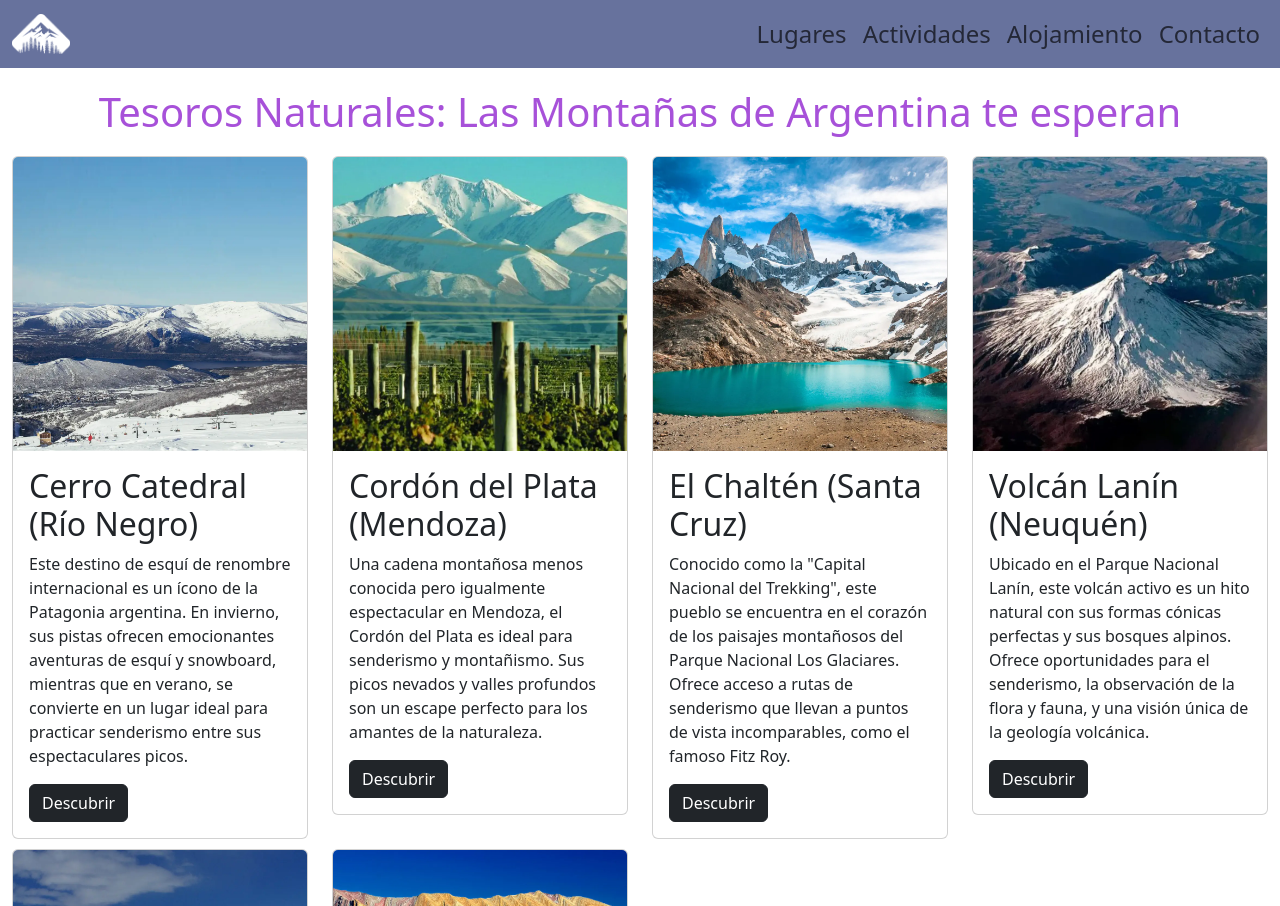
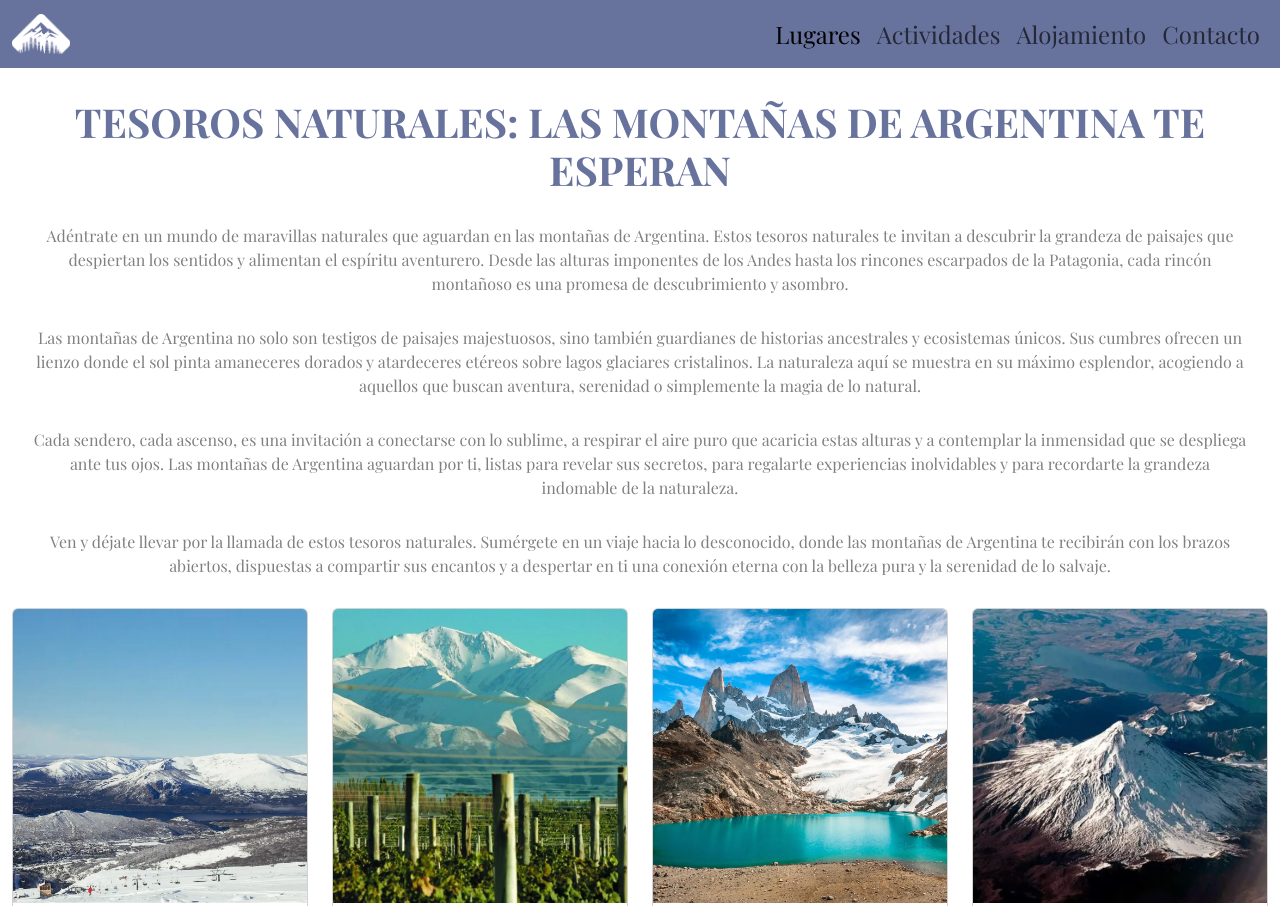
Before and after one commit to Diegoariel3/ProyectoTurismoCoder, a plain HTML site: page pages/lugares.html in a window 1280 px wide. Shown: the top 906 px of the page. Drawn offline with nearby package versions, Linux system fonts and the light colour scheme.

Commit message:
add style pages places & change font family

```diff
--- a/css/style.css
+++ b/css/style.css
@@ -1,10 +1,10 @@
-@import url('https://fonts.googleapis.com/css2?family=Lato:wght@300;400;700&display=swap');
+@import url('https://fonts.googleapis.com/css2?family=Playfair+Display:wght@400;700;900&display=swap');
 * {
     margin: 0;
     padding: 0;
+    font-family: 'Playfair Display', serif;
 }
 html {
-    font-family: 'Lato', sans-serif;
     background-color: rgba(254, 217, 237, 0.5);
 }
     .primary_nav img {
@@ -19,7 +19,7 @@ header {
     header h2 {
         color: rgb(103, 114, 157);
         font-size: 50px;
-        font-weight: bold;
+        font-weight: 900;
         text-align: center;
     }
     header img {
@@ -62,7 +62,7 @@ header {
         text-align: center;
         margin: 20px;
     }
-    .main_contain p {
+    .main_contain p , .style-p {
         color: gray;
         font-size: 16px;
         text-align: center;
@@ -183,9 +183,15 @@ header {
     background-color: rgb(103, 114, 157);
 }
 .title-places {
-    color: hsla(278, 70%, 48%, 0.8);
+    color: rgb(103, 114, 157);
     text-align: center;
-    margin: 20px;
+    font-weight: 700;
+    text-transform: uppercase;
+    margin: 30px;
+}
+.bg-custom {
+    background-color: rgb(103, 114, 157);
+    color: rgb(254, 217, 237);
 }
 /* ends page places*/
 /* starts page activities*/
@@ -284,11 +290,6 @@ header {
             height: 100vh;
             width: auto;
         }
-    .primary_nav img {
-        height: 50px;
-    }
-    .primary_nav ul {
-        display: none;
     }
     .header_title h2 span {
         color: #383a39;
@@ -315,7 +316,6 @@ header {
     width: 70%;
    }
    /*Contact*/
-}
 @media (width > 450px) {
     .ww-50 {
         width: 100%;
--- a/pages/lugares.html
+++ b/pages/lugares.html
@@ -6,9 +6,9 @@
     <title>Lugares</title>
     <!--favicon-->
     <link rel="shortcut icon" href="../img/logo.png" type="image/x-icon">
-    <link rel="stylesheet" href="../css/style.css">
     <!--css bs-->
     <link href="https://cdn.jsdelivr.net/npm/bootstrap@5.3.2/dist/css/bootstrap.min.css" rel="stylesheet" integrity="sha384-T3c6CoIi6uLrA9TneNEoa7RxnatzjcDSCmG1MXxSR1GAsXEV/Dwwykc2MPK8M2HN" crossorigin="anonymous">
+    <link rel="stylesheet" href="../css/style.css">
 </head>
 
 <body>
@@ -22,16 +22,16 @@
           <div class="collapse navbar-collapse" id="navbarSupportedContent">
             <ul class="navbar-nav ms-auto mb-2 mb-lg-0">
               <li class="nav-item">
-                <a class="nav-link" aria-current="page" href="./pages/lugares.html">Lugares</a>
+                <a class="nav-link active" aria-current="page" href="#">Lugares</a>
               </li>
               <li class="nav-item">
-                <a class="nav-link" href="./pages/actividades.html">Actividades</a>
+                <a class="nav-link" href="../pages/actividades.html">Actividades</a>
               </li>
               <li class="nav-item">
-                <a class="nav-link" href="./pages/alojamiento.html">Alojamiento</a>
+                <a class="nav-link" href="../pages/alojamiento.html">Alojamiento</a>
               </li>
               <li class="nav-item">
-                <a class="nav-link" href="./pages/contacto.html">Contacto</a>
+                <a class="nav-link" href="../pages/contacto.html">Contacto</a>
               </li>
             </ul>
           </div>
@@ -41,59 +41,63 @@
     <!--starts section places-->
     <main class="container-fluid">
         <h1 class="title-places">Tesoros Naturales: Las Montañas de Argentina te esperan</h1>
+        <p class="style-p">Adéntrate en un mundo de maravillas naturales que aguardan en las montañas de Argentina. Estos tesoros naturales te invitan a descubrir la grandeza de paisajes que despiertan los sentidos y alimentan el espíritu aventurero. Desde las alturas imponentes de los Andes hasta los rincones escarpados de la Patagonia, cada rincón montañoso es una promesa de descubrimiento y asombro.</p>
+        <p class="style-p"> Las montañas de Argentina no solo son testigos de paisajes majestuosos, sino también guardianes de historias ancestrales y ecosistemas únicos. Sus cumbres ofrecen un lienzo donde el sol pinta amaneceres dorados y atardeceres etéreos sobre lagos glaciares cristalinos. La naturaleza aquí se muestra en su máximo esplendor, acogiendo a aquellos que buscan aventura, serenidad o simplemente la magia de lo natural.</p>
+        <p class="style-p">Cada sendero, cada ascenso, es una invitación a conectarse con lo sublime, a respirar el aire puro que acaricia estas alturas y a contemplar la inmensidad que se despliega ante tus ojos. Las montañas de Argentina aguardan por ti, listas para revelar sus secretos, para regalarte experiencias inolvidables y para recordarte la grandeza indomable de la naturaleza.</p>
+        <p class="style-p"> Ven y déjate llevar por la llamada de estos tesoros naturales. Sumérgete en un viaje hacia lo desconocido, donde las montañas de Argentina te recibirán con los brazos abiertos, dispuestas a compartir sus encantos y a despertar en ti una conexión eterna con la belleza pura y la serenidad de lo salvaje.</p>
         <div class="row">
             <article class="col-sm-12 col-md-6 col-lg-3 cards_places">
-                <div class="card">
+                <div class="card h-100">
                     <img src="../img/cerrocatedral.webp" class="card-img-top" alt="Cadena de Montañas nevadas">
                     <div class="card-body">
                     <h2 class="card-title">Cerro Catedral (Río Negro)</h2>
                     <p class="card-text">Este destino de esquí de renombre internacional es un ícono de la Patagonia argentina. En invierno, sus pistas ofrecen emocionantes aventuras de esquí y snowboard, mientras que en verano, se convierte en un lugar ideal para practicar senderismo entre sus espectaculares picos.</p>
-                    <a href="#" class="btn btn-dark">Descubrir</a>
+                    <a href="#" class="btn bg-custom">Descubrir</a>
                 </div>
             </article>
             <article class="col-sm-12 col-md-6 col-lg-3">
-                <div class="card">
+                <div class="card h-100">
                     <img src="../img/cordondelplata.webp" class="card-img-top" alt="Viñedo con montañas nevadas de fondo">
                     <div class="card-body">
                     <h2 class="card-title">Cordón del Plata (Mendoza)</h2>
-                    <p class="card-text">Una cadena montañosa menos conocida pero igualmente espectacular en Mendoza, el Cordón del Plata es ideal para senderismo y montañismo. Sus picos nevados y valles profundos son un escape perfecto para los amantes de la naturaleza.</p>
-                    <a href="#" class="btn btn-dark">Descubrir</a>
+                    <p class="card-text ">Una cadena montañosa menos conocida pero igualmente espectacular en Mendoza, el Cordón del Plata es ideal para senderismo y montañismo. Sus picos nevados y valles profundos son un escape perfecto para los amantes de la naturaleza.</p>
+                    <a href="#" class="btn bg-custom">Descubrir</a>
                 </div>
             </article>
             <article class="col-sm-12 col-md-6 col-lg-3">
-                <div class="card">
+                <div class="card h-100">
                     <img src="../img/elchalten.webp" class="card-img-top" alt="Lago turquesa con montañas en el fondo">
                     <div class="card-body">
                     <h2 class="card-title">El Chaltén (Santa Cruz)</h2>
-                    <p class="card-text">Conocido como la "Capital Nacional del Trekking", este pueblo se encuentra en el corazón de los paisajes montañosos del Parque Nacional Los Glaciares. Ofrece acceso a rutas de senderismo que llevan a puntos de vista incomparables, como el famoso Fitz Roy.</p>
-                    <a href="#" class="btn btn-dark">Descubrir</a>
+                    <p class="card-text ">Conocido como la "Capital Nacional del Trekking", este pueblo se encuentra en el corazón de los paisajes montañosos del Parque Nacional Los Glaciares. Ofrece acceso a rutas de senderismo que llevan a puntos de vista incomparables, como el famoso Fitz Roy.</p>
+                    <a href="#" class="btn bg-custom">Descubrir</a>
                 </div>
             </article>
             <article class="col-sm-12 col-md-6 col-lg-3">
-                <div class="card">
+                <div class="card h-100">
                     <img src="../img/lanin.webp" class="card-img-top" alt="Vista aerea de volcan nevado">
                     <div class="card-body">
                     <h2 class="card-title">Volcán Lanín (Neuquén)</h2>
                     <p class="card-text">Ubicado en el Parque Nacional Lanín, este volcán activo es un hito natural con sus formas cónicas perfectas y sus bosques alpinos. Ofrece oportunidades para el senderismo, la observación de la flora y fauna, y una visión única de la geología volcánica.</p>
-                    <a href="#" class="btn btn-dark">Descubrir</a>
+                    <a href="#" class="btn bg-custom">Descubrir</a>
                 </div>
             </article>
             <article class="col-sm-12 col-md-6 col-lg-3">
-                <div class="card">
+                <div class="card h-100">
                     <img src="../img/laslenas.webp" class="card-img-top" alt="Vista panorámica de valle nevado">
                     <div class="card-body">
                     <h2 class="card-title">Valle de las Leñas (Mendoza)</h2>
                     <p class="card-text">Reconocido como un destino de esquí de clase mundial, el Valle de las Leñas atrae a entusiastas de los deportes de invierno con su nieve polvo y sus pistas desafiantes, ofreciendo una experiencia inolvidable en medio de las montañas mendocinas.</p>
-                    <a href="#" class="btn btn-dark">Descubrir</a>
+                    <a href="#" class="btn bg-custom ">Descubrir</a>
                 </div>
             </article>
             <article class="col-sm-12 col-md-6 col-lg-3">
-                <div class="card">
+                <div class="card h-100">
                     <img src="../img/quebradadehumahuaca.webp" class="card-img-top" alt="Cadena montañosa de muchos colores">
                     <div class="card-body">
                     <h2 class="card-title">Quebrada de Humahuaca (Jujuy)</h2>
                     <p class="card-text">Esta región montañosa, reconocida como Patrimonio de la Humanidad, ofrece una mezcla única de paisajes áridos y coloridos cerros. Sus formaciones geológicas y sus pueblos pintorescos reflejan la riqueza cultural e histórica del noroeste argentino.</p>
-                    <a href="#" class="btn btn-dark">Descubrir</a>
+                    <a href="#" class="btn bg-custom ">Descubrir</a>
                 </div>
             </article>
               </div>
```
Also changed, not shown: index.html (+1 -1 lines).
